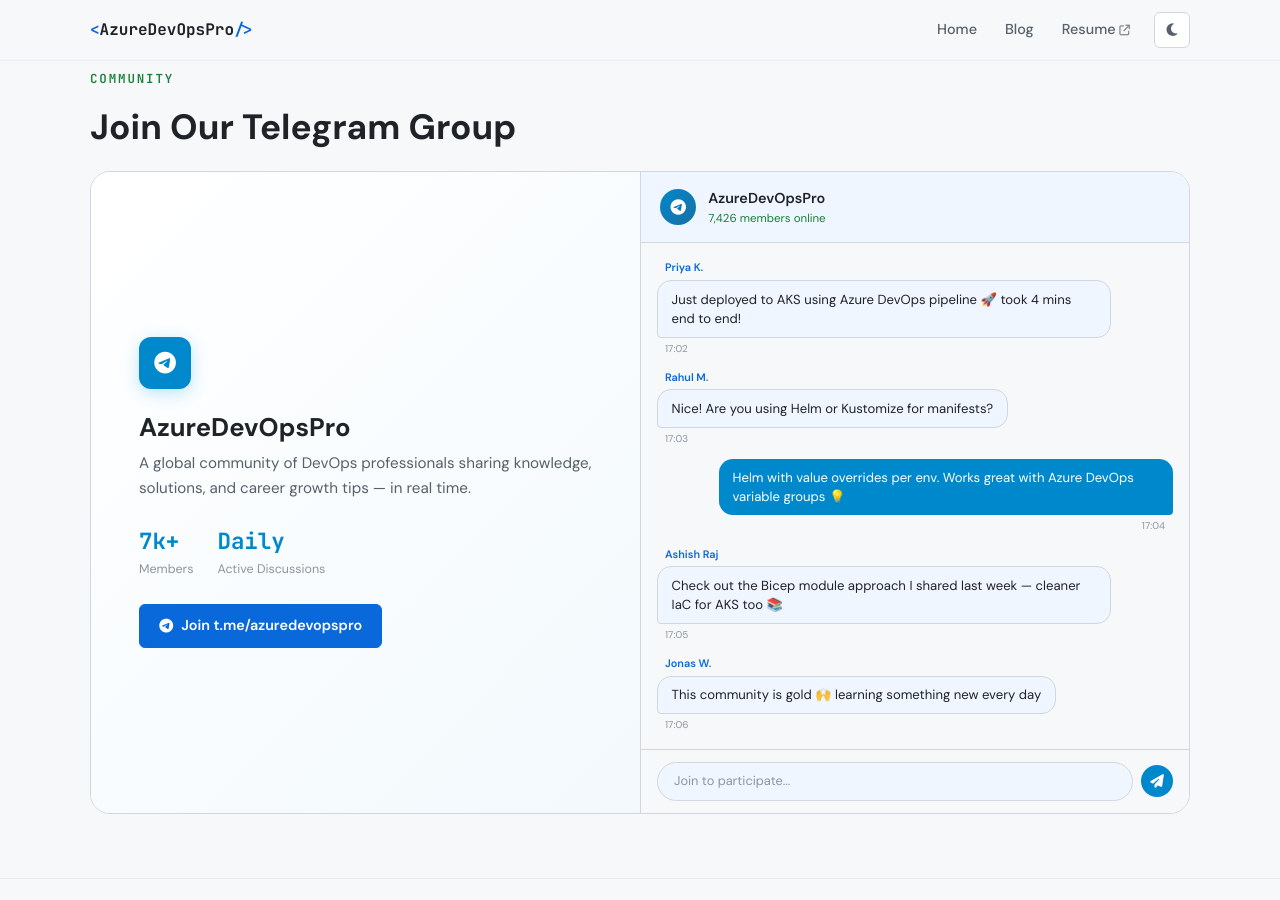
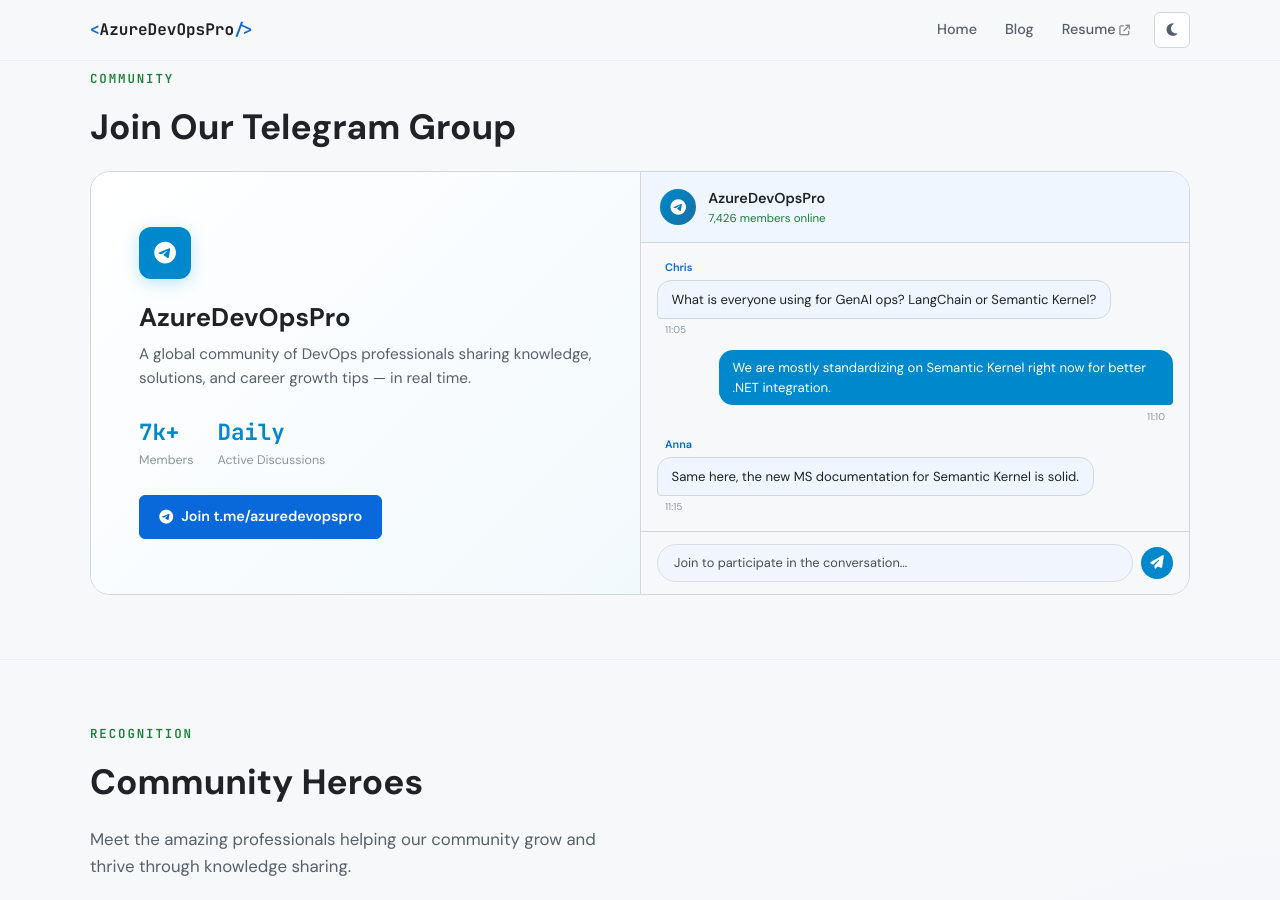
Before and after one commit to ashishrajsrivastava/azuredevopspro_web_new, a Jekyll site: the page built from index.md, in a window 1280 px wide and 900 px high, scrolled down 666 px. Built offline with Jekyll 4.4.1, drawn with Linux system fonts in a browser that asks for light colours.

Commit message:
feat: randomized telegram chat and add Join CTA
- Dynamically load one of several randomized chat threads on page load
- Converted chat input mock into a real clickable Join CTA
- Updated heroes.json with real community members

```diff
--- a/assets/js/main.js
+++ b/assets/js/main.js
@@ -191,6 +191,56 @@
 }
 
 /* ============================================================
+   TELEGRAM CHAT SIMULATION
+   ============================================================ */
+const TELEGRAM_THREADS = [
+  [
+    { sender: 'Priya K.', type: 'theirs', text: 'Just deployed to AKS using Azure DevOps pipeline 🚀 took 4 mins end to end!', time: '17:02' },
+    { sender: 'Rahul M.', type: 'theirs', text: 'Nice! Are you using Helm or Kustomize for manifests?', time: '17:03' },
+    { type: 'mine', text: 'Helm with value overrides per env. Works great with Azure DevOps variable groups 💡', time: '17:04' },
+    { sender: 'Ashish Raj', type: 'theirs', text: 'Check out the Bicep module approach I shared last week — cleaner IaC for AKS too 📚', time: '17:05' },
+    { sender: 'Jonas W.', type: 'theirs', text: 'This community is gold 🙌 learning something new every day', time: '17:06' }
+  ],
+  [
+    { sender: 'David L.', type: 'theirs', text: 'Anyone faced an issue with terraform state lock in Azure Storage?', time: '09:15' },
+    { sender: 'Sarah C.', type: 'theirs', text: 'Yes, if a pipeline crashed. You can break the lease via Azure Portal.', time: '09:17' },
+    { type: 'mine', text: 'Ensure you have retry logic on your state backend config too! And always use the break lease option cautiously.', time: '09:20' },
+    { sender: 'David L.', type: 'theirs', text: 'Thanks! Breaking the lease worked. Much appreciated 🙏', time: '09:25' }
+  ],
+  [
+    { sender: 'Elena G.', type: 'theirs', text: 'Best practices for securing secrets in CI/CD?', time: '14:30' },
+    { type: 'mine', text: 'Azure Key Vault integration with Azure Pipelines library is the standard way to go.', time: '14:32' },
+    { sender: 'Mike T.', type: 'theirs', text: 'Also check out Workload Identity Federation so you don\'t need client secrets.', time: '14:35' },
+    { sender: 'Elena G.', type: 'theirs', text: 'Oh nice, no more expiring SPN passwords! Will look into WIF.', time: '14:40' }
+  ],
+  [
+    { sender: 'Chris', type: 'theirs', text: 'What is everyone using for GenAI ops? LangChain or Semantic Kernel?', time: '11:05' },
+    { type: 'mine', text: 'We are mostly standardizing on Semantic Kernel right now for better .NET integration.', time: '11:10' },
+    { sender: 'Anna', type: 'theirs', text: 'Same here, the new MS documentation for Semantic Kernel is solid.', time: '11:15' }
+  ]
+];
+
+function renderTelegramChat() {
+  const container = document.getElementById('chat-messages');
+  if (!container) return;
+
+  // Pick a random thread
+  const thread = TELEGRAM_THREADS[Math.floor(Math.random() * TELEGRAM_THREADS.length)];
+
+  container.innerHTML = thread.map((msg, idx) => {
+    const delay = (0.1 + (idx * 0.2)).toFixed(1);
+    const senderHtml = msg.sender ? `<span class="bubble-sender">${escHtml(msg.sender)}</span>` : '';
+    return `
+      <div class="chat-bubble ${msg.type}" style="animation-delay:${delay}s">
+        ${senderHtml}
+        <div class="bubble-text">${escHtml(msg.text)}</div>
+        <span class="bubble-time">${msg.time}</span>
+      </div>
+    `;
+  }).join('');
+}
+
+/* ============================================================
    UTILS
    ============================================================ */
 function escHtml(str) {
@@ -224,4 +274,7 @@
 
   // Books
   renderBooks();
+
+  // Telegram Chat Simulation
+  renderTelegramChat();
 });
--- a/index.md
+++ b/index.md
@@ -135,35 +135,14 @@
           </div>
         </div>
         <div class="chat-messages" id="chat-messages">
-          <div class="chat-bubble theirs" style="animation-delay:0.1s">
-            <span class="bubble-sender">Priya K.</span>
-            <div class="bubble-text">Just deployed to AKS using Azure DevOps pipeline 🚀 took 4 mins end to end!</div>
-            <span class="bubble-time">17:02</span>
+          <!-- Populated dynamically by JS on page load -->
+        </div>
+        <a href="https://t.me/azuredevopspro" target="_blank" rel="noopener" class="chat-input-bar" style="text-decoration:none; display:flex;">
+          <div class="chat-input-mock" style="pointer-events: auto; cursor: pointer; transition: background 0.2s; color: var(--text-primary); opacity: 0.8;">
+            Join to participate in the conversation...
           </div>
-          <div class="chat-bubble theirs" style="animation-delay:0.3s">
-            <span class="bubble-sender">Rahul M.</span>
-            <div class="bubble-text">Nice! Are you using Helm or Kustomize for manifests?</div>
-            <span class="bubble-time">17:03</span>
-          </div>
-          <div class="chat-bubble mine" style="animation-delay:0.5s">
-            <div class="bubble-text">Helm with value overrides per env. Works great with Azure DevOps variable groups 💡</div>
-            <span class="bubble-time">17:04</span>
-          </div>
-          <div class="chat-bubble theirs" style="animation-delay:0.7s">
-            <span class="bubble-sender">Ashish Raj</span>
-            <div class="bubble-text">Check out the Bicep module approach I shared last week — cleaner IaC for AKS too 📚</div>
-            <span class="bubble-time">17:05</span>
-          </div>
-          <div class="chat-bubble theirs" style="animation-delay:0.9s">
-            <span class="bubble-sender">Jonas W.</span>
-            <div class="bubble-text">This community is gold 🙌 learning something new every day</div>
-            <span class="bubble-time">17:06</span>
-          </div>
-        </div>
-        <div class="chat-input-bar">
-          <div class="chat-input-mock">Join to participate...</div>
           <div class="chat-send-btn"><i class="fa-solid fa-paper-plane"></i></div>
-        </div>
+        </a>
       </div>
     </div>
   </div>
```
